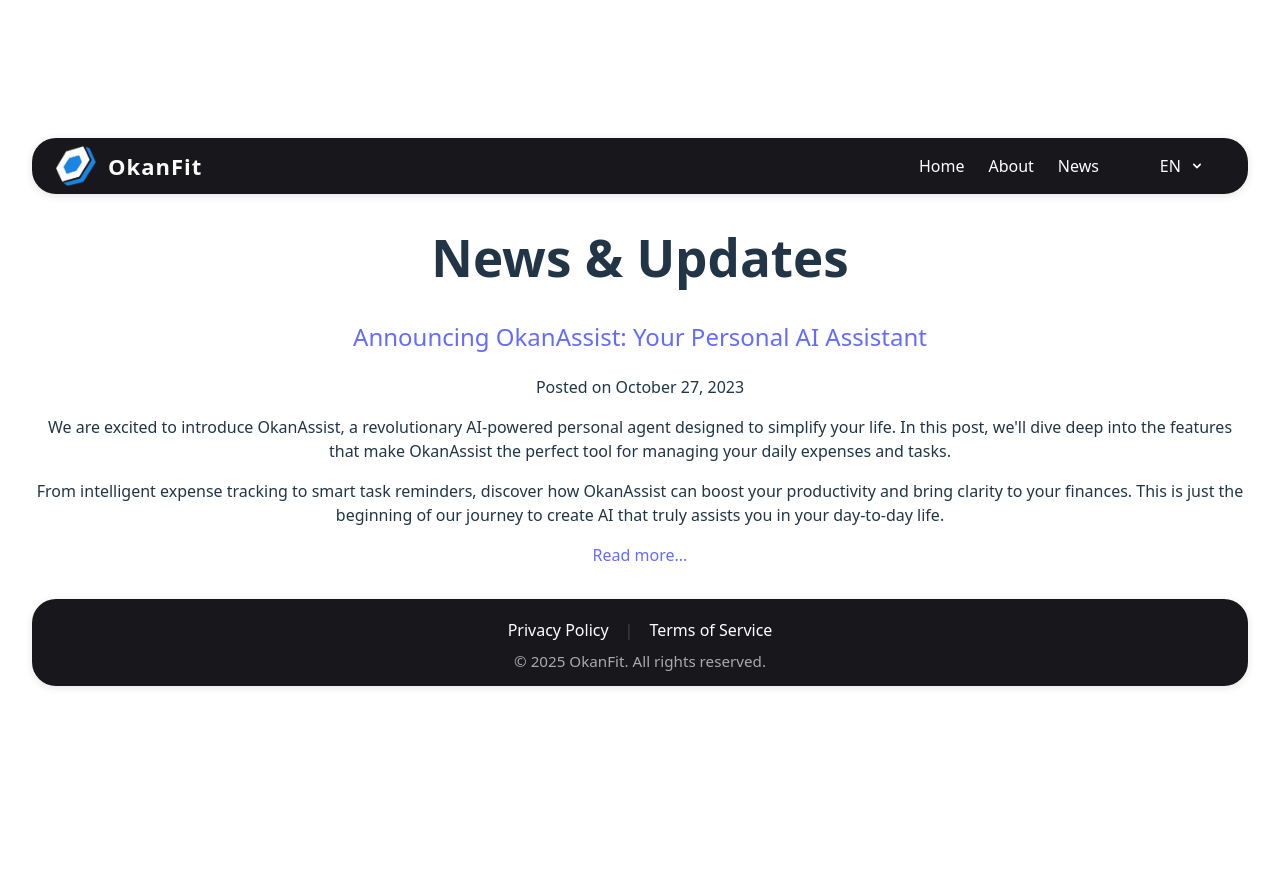
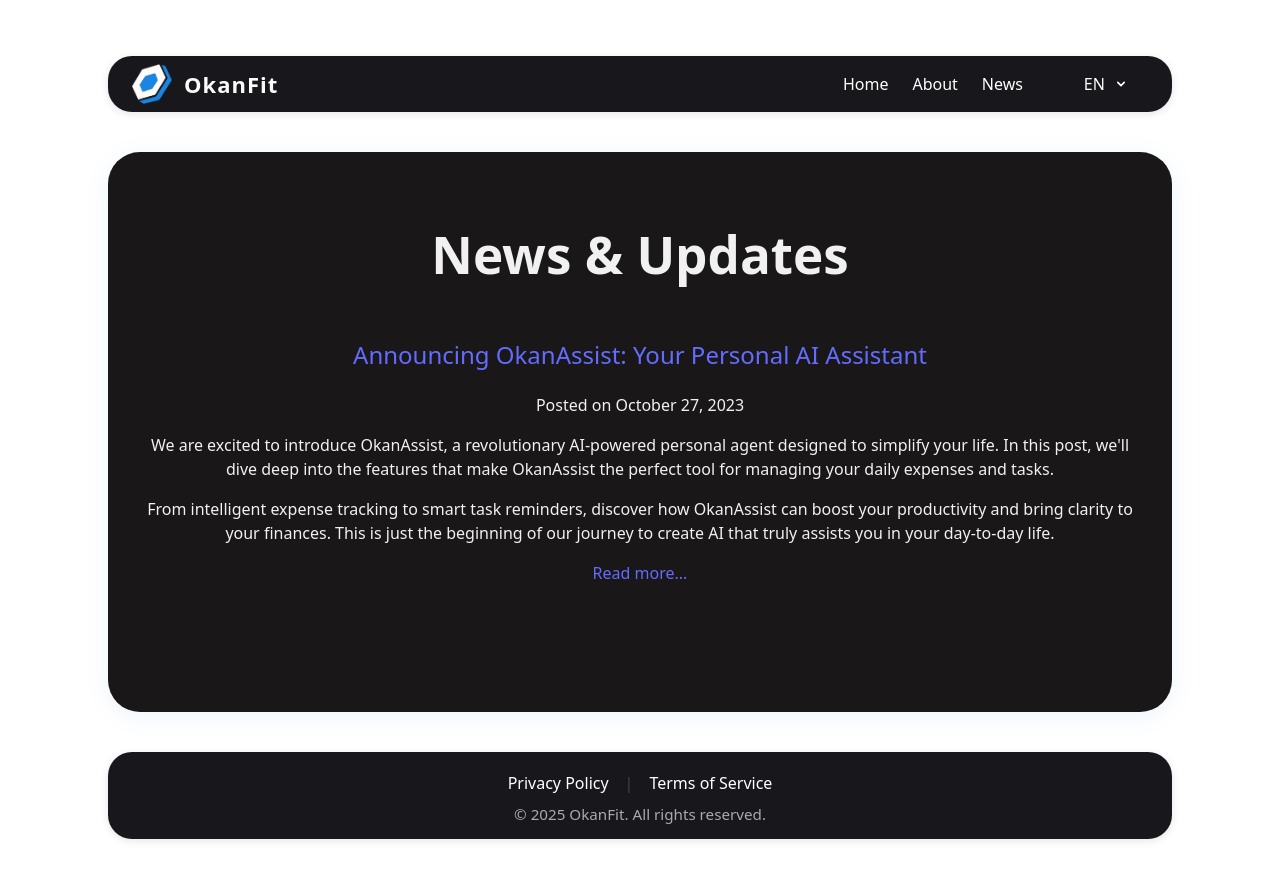
Before and after one commit to juliorosa22/okanfit-front, a React (Vite) app: page /news in a window 1280 px wide. Before the commit the page ends 800 px from the top, so only its background shows below. Built offline with nearby package versions, Linux system fonts and the light colour scheme.

Commit message:
adjustments

```diff
--- a/src/components/Announcements.tsx
+++ b/src/components/Announcements.tsx
@@ -1,6 +1,6 @@
 import { useTranslation } from 'react-i18next';
 import NewsCard from './NewsCard';
-import okanfitLogo from '../assets/okanfit_logo_colored.svg';
+import okanfitLogo from '../assets/icon_nobg_okanassist.png';
 
 const Announcements: React.FC = () => {
   const { t } = useTranslation();
--- a/src/index.css
+++ b/src/index.css
@@ -312,7 +312,7 @@ button:focus-visible {
   height: 90px;
   object-fit: cover;
   border-radius: 1rem;
-  background: #000000;
+  background: #ffffff;
   flex-shrink: 0;
 }
 
@@ -391,3 +391,19 @@ button:focus-visible {
   font-size: 0.95rem;
   text-align: center;
 }
+
+/*#########################*/
+/* Page Content Defaults */
+.page-content-defaults {
+  color: #f1f1f1; /* Dark blue text */
+  background: #191717;
+  border-radius: 2rem;
+  box-shadow: 0 4px 24px 0 rgba(8,127,231,0.08);
+  margin: 2.5rem auto;
+  padding: 2.5rem 2rem;
+  max-width: 1000px;
+  min-height: 60vh;
+  display: flex;
+  flex-direction: column;
+  justify-content: flex-start;
+}
--- a/src/pages/About.tsx
+++ b/src/pages/About.tsx
@@ -2,14 +2,12 @@ import React from 'react';
 
 const About: React.FC = () => {
   return (
-    <div className="py-16 bg-gray-50 min-h-screen">
-      <div className="container mx-auto px-6 max-w-3xl">
-        <h1 className="text-4xl font-bold text-center mb-8">About OkanFit</h1>
-        <div className="bg-white p-8 rounded-lg shadow-md text-gray-700 space-y-4">
-          <p>Welcome to OkanFit! We are a technology company dedicated to "Fitting AI to solve specific problems."</p>
-          <p>Our mission is to build intelligent, user-friendly solutions that make a real impact on people's daily lives. Our flagship product, OkanAssist, is a testament to this commitment, helping users manage their finances and tasks with the power of AI.</p>
-          <p>Our team is composed of passionate innovators, developers, and designers who believe in the transformative power of artificial intelligence.</p>
-        </div>
+    <div className="page-content-defaults">
+      <h1 className="text-4xl font-bold text-center mb-8">About OkanFit</h1>
+      <div className="bg-white p-8 rounded-lg shadow-md text-gray-700 space-y-4">
+        <p>Welcome to OkanFit! We are a technology company dedicated to "Fitting AI to solve specific problems."</p>
+        <p>Our mission is to build intelligent, user-friendly solutions that make a real impact on people's daily lives. Our flagship product, OkanAssist, is a testament to this commitment, helping users manage their finances and tasks with the power of AI.</p>
+        <p>Our team is composed of passionate innovators, developers, and designers who believe in the transformative power of artificial intelligence.</p>
       </div>
     </div>
   );
--- a/src/pages/News.tsx
+++ b/src/pages/News.tsx
@@ -2,8 +2,7 @@ import React from 'react';
 
 const News: React.FC = () => {
   return (
-    <div className="py-16 bg-gray-50 min-h-screen">
-      <div className="container mx-auto px-6">
+    <div className="page-content-defaults">
       <h1 className="text-4xl font-bold text-center mb-12">News & Updates</h1>
 
       <div className="space-y-12 max-w-4xl mx-auto">
@@ -28,7 +27,6 @@ const News: React.FC = () => {
         {/* More blog posts can be added here */}
       </div>
     </div>
-    </div>
   );
 };
 
```
Also changed, not shown: src/assets/icon_nobg_okanassist.png (added). Lines whose indentation alone changed are shown as unchanged.
